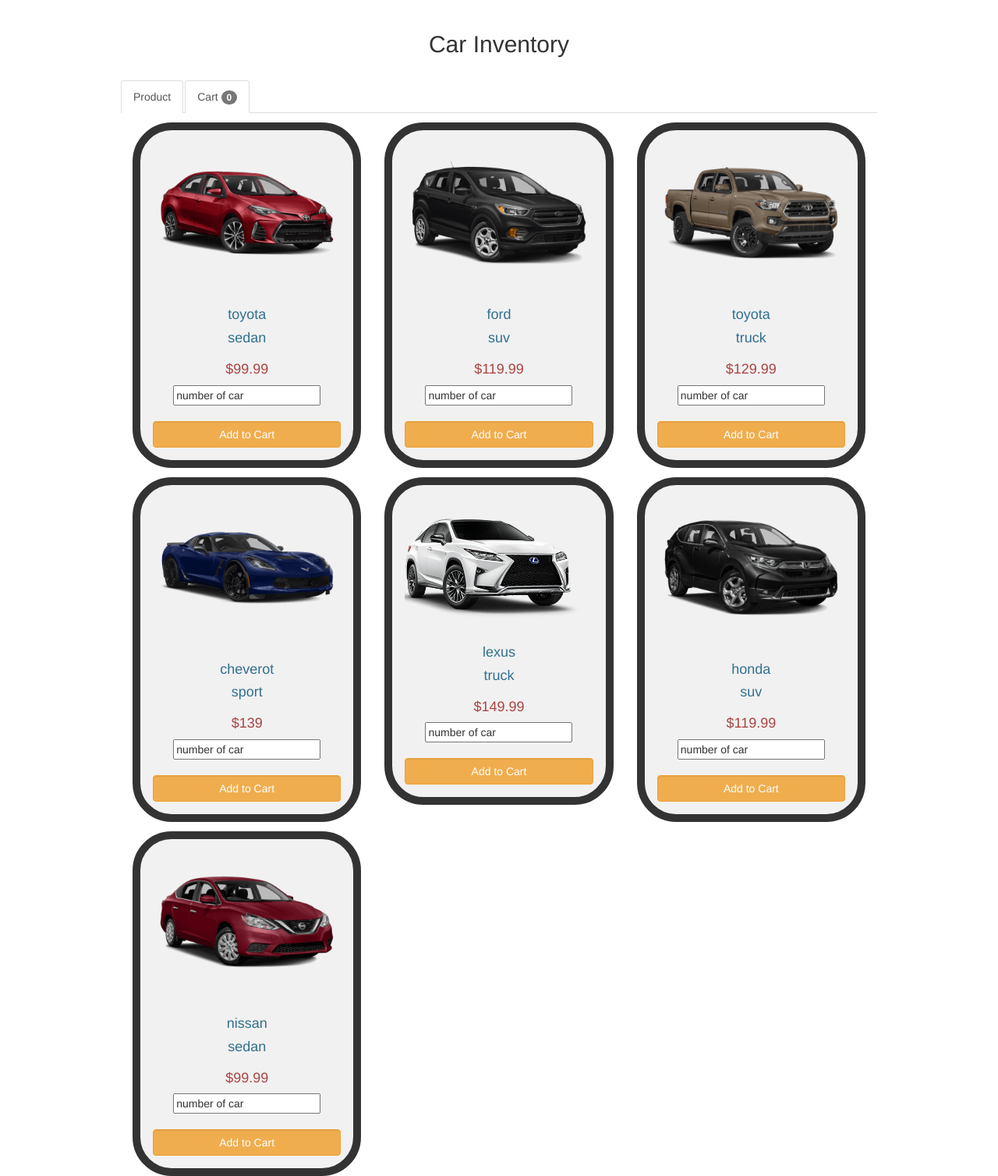
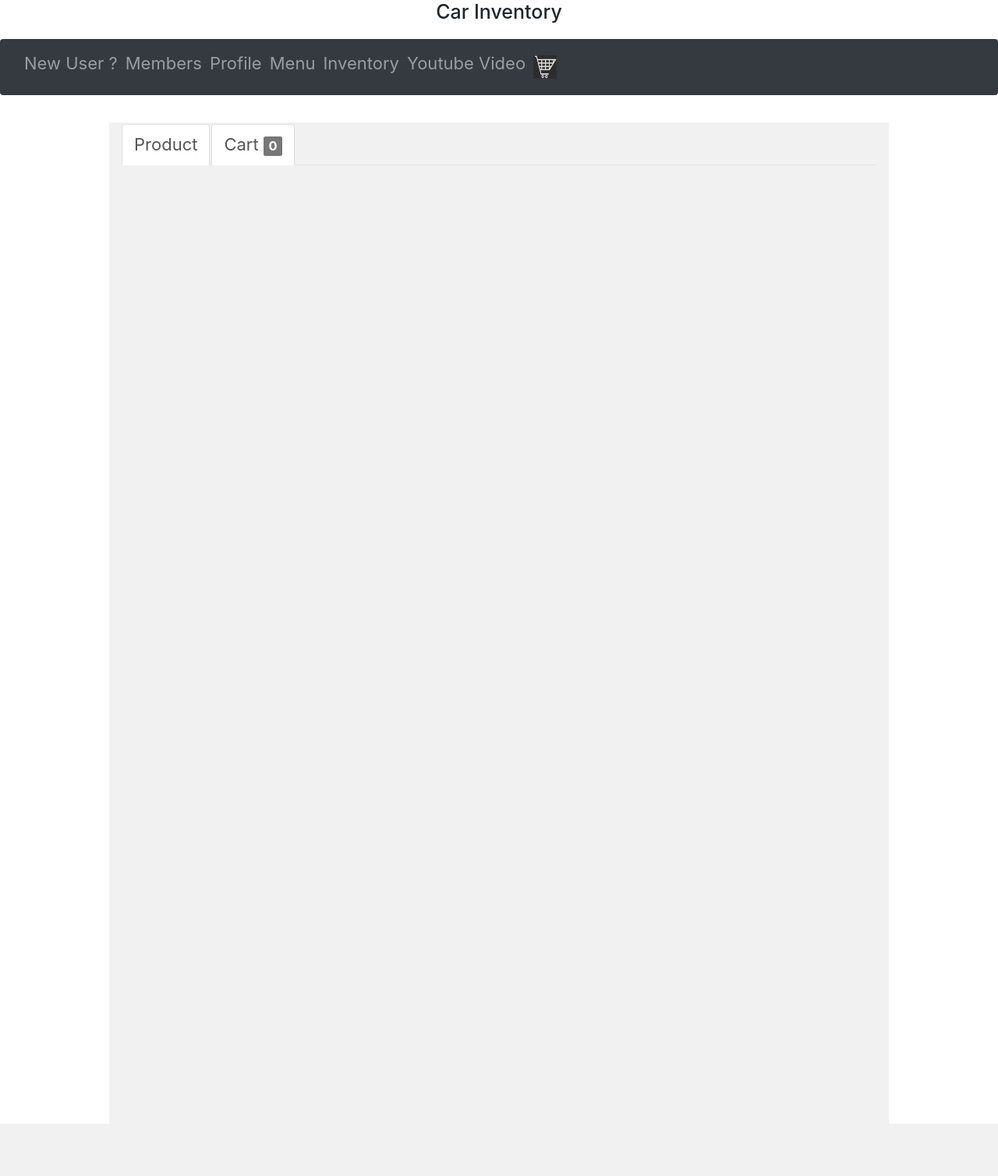
Before and after one commit to hoa-pham/car_rental, a PHP site: page /inventory.php in a window 1280 px wide. Shown: the whole page at 78% size. After the commit the page ends 1441 px from the top, so only its background shows below. Run offline with PHP 8.4, Linux system fonts and the light colour scheme; data comes from the database, SQL or seed files in the repository; data that the repository does not hold is empty.

Commit message:
change nav bar

```diff
--- a/inventory.php
+++ b/inventory.php
@@ -18,13 +18,52 @@
     <script src="https://ajax.googleapis.com/ajax/libs/jquery/2.2.0/jquery.min.js"></script>
     <link rel="stylesheet" href="https://maxcdn.bootstrapcdn.com/bootstrap/3.3.6/css/bootstrap.min.css" />
     <script src="https://maxcdn.bootstrapcdn.com/bootstrap/3.3.6/js/bootstrap.min.js"></script>
+      <link rel="stylesheet" href="https://maxcdn.bootstrapcdn.com/bootstrap/4.1.3/css/bootstrap.min.css">
+  <script src="https://ajax.googleapis.com/ajax/libs/jquery/3.3.1/jquery.min.js"></script>
+  <script src="https://cdnjs.cloudflare.com/ajax/libs/popper.js/1.14.3/umd/popper.min.js"></script>
+  <script src="https://maxcdn.bootstrapcdn.com/bootstrap/4.1.3/js/bootstrap.min.js"></script>
+    <link rel="stylesheet" type="text/css" href="home.css">
+
+  <link rel="stylesheet" href="https://cdnjs.cloudflare.com/ajax/libs/font-awesome/4.7.0/css/font-awesome.min.css">
 </head>
 
 <body>
+         <h1 align="center"> Car Inventory</h1></br>
+
+    <nav class="navbar navbar-expand-sm bg-dark navbar-dark">
+  <button class="navbar-toggler" type="button" data-toggle="collapse" data-target="#collapsibleNavbar">
+    <span class="navbar-toggler-icon"></span>
+  </button>
+  <div class="collapse navbar-collapse" id="collapsibleNavbar">
+    <ul class="navbar-nav">
+      <li class="nav-item">
+        <a class="nav-link" href="#">New User ?</a>
+      </li>
+      <li class="nav-item">
+        <a class="nav-link" href="#">Members</a>
+      </li>
+      <li class="nav-item">
+        <a class="nav-link" href="#">Profile</a>
+      </li>
+      <li class="nav-item">
+        <a class="nav-link" href="#">Menu</a>
+      </li>
+      <li class="nav-item">
+        <a class="nav-link" href="https://nba.com">Inventory</a>
+      </li>
+            <li class="nav-item">
+    <a class="nav-link" href="#">Youtube Video</a>
+      </li>
+      <li class="nav-item">
+        <a class="nav-link" href="#"><img src="pics/homepics/cart.png" alt="cart" width="30" height="30"></a>
+      </li>
+    </ul>
+  </div>
+</nav>
+
    <br />
    <!-- Car Inventory will display across the screen -->
    <div class = "container" style="width:1000px;">
-     <h2 align="center"> Car Inventory</h2></br>
 
      <!-- Two tabs for cart. Nav tabs does this for us  -->
      <ul class = "nav nav-tabs">
```
Also changed, not shown: 1 other file.
